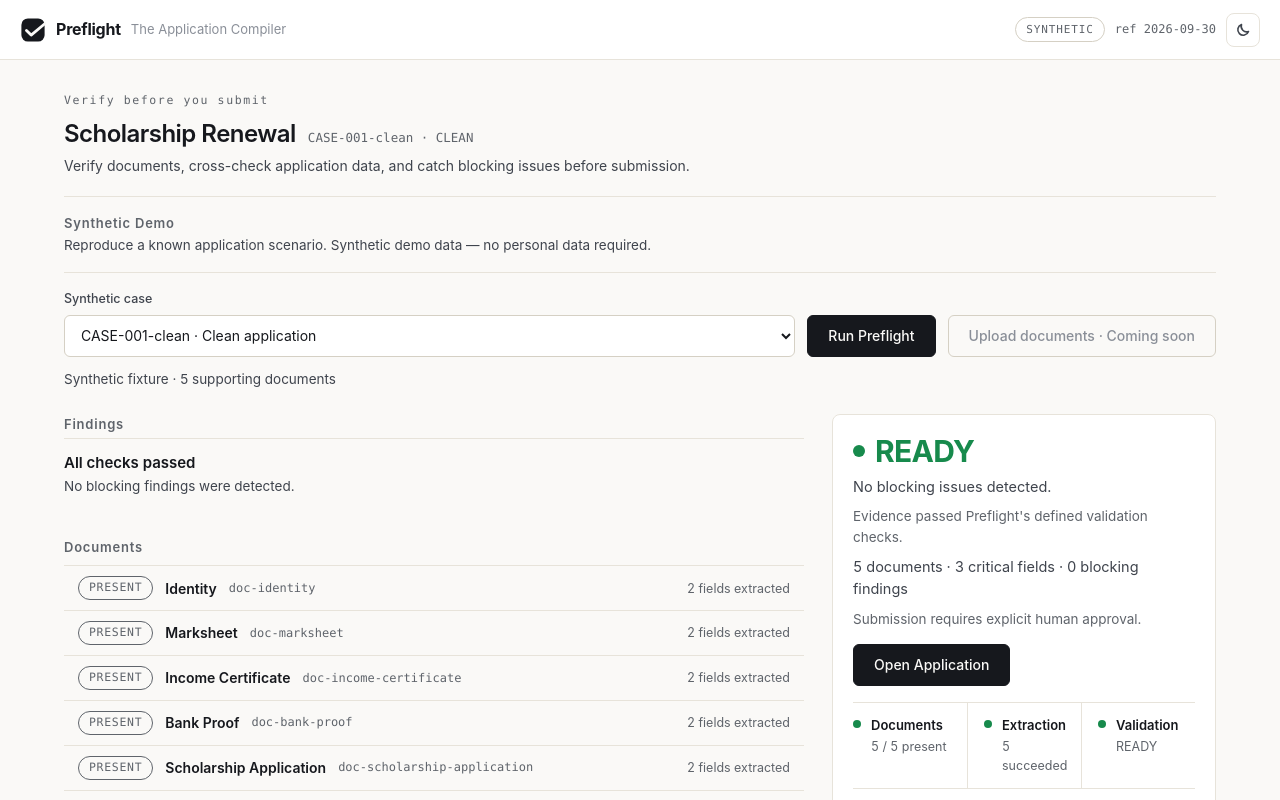
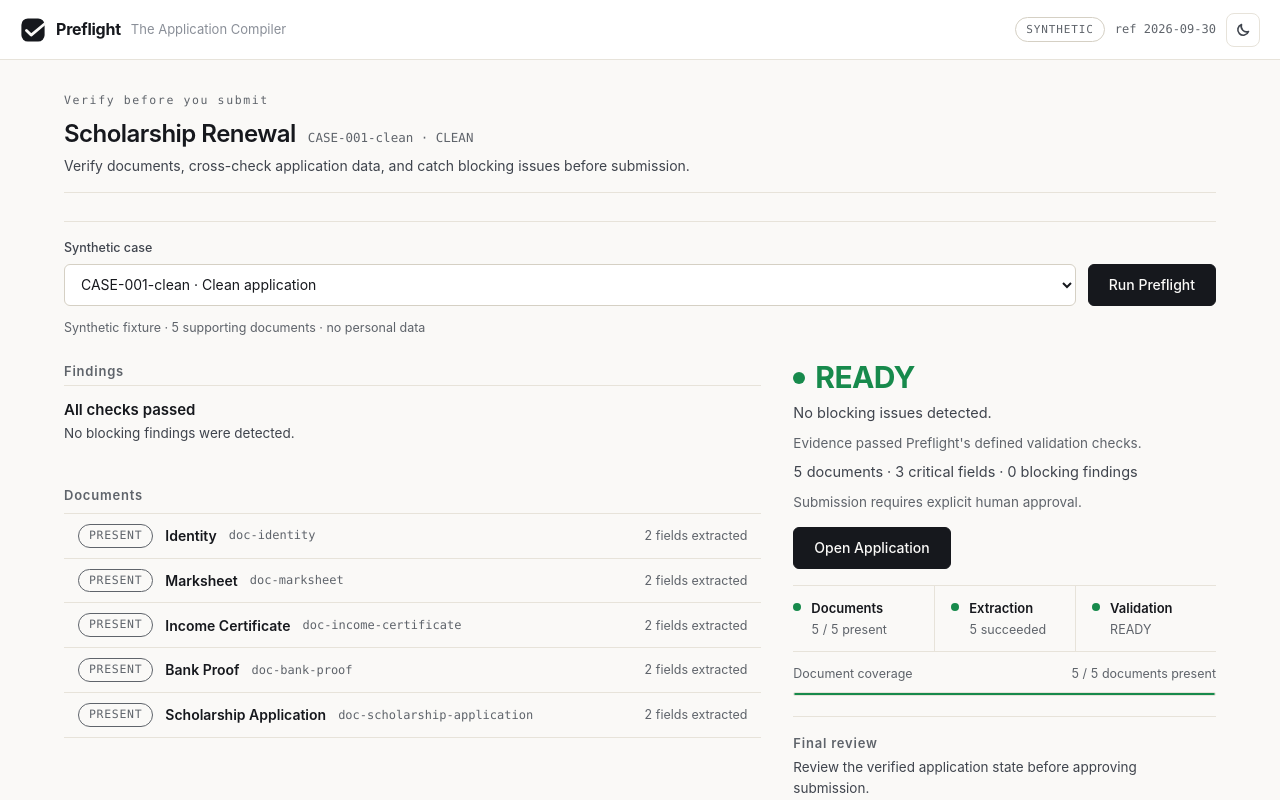
Before and after one commit to DivyanshuRaj7/preflight, a React (Vite) app: page / in a window 1280 px wide. Both pictures are taken after a click on the button "Run Preflight". Shown: the top 800 px of the page. Built offline with nearby package versions, Linux system fonts and the light colour scheme.

Commit message:
fix: flatten console into workstation layout without nested scrolling

```diff
--- a/src/ui/ApprovalPanel.tsx
+++ b/src/ui/ApprovalPanel.tsx
@@ -47,6 +47,12 @@ export function ApprovalPanel({ run }: { run: PreflightRun }) {
         <p className="pf-summary">{snapshotError ?? "Review unavailable."}</p>
       ) : (
         <>
+          <p className="pf-review-state">
+            Verified state · <strong>{snapshot.preflightStatus}</strong>
+            <span aria-hidden="true"> · </span>Portal state · <strong>{snapshot.portalState}</strong>
+          </p>
+          <details className="pf-review-details">
+            <summary>Review before approval</summary>
             <dl className="pf-review-list">
               <div>
                 <dt>Application</dt>
@@ -75,6 +81,7 @@ export function ApprovalPanel({ run }: { run: PreflightRun }) {
                 </dd>
               </div>
             </dl>
+          </details>
           {approval === null ? (
             <button
               type="button"
--- a/src/ui/PipelinePanel.tsx
+++ b/src/ui/PipelinePanel.tsx
@@ -106,7 +106,9 @@ export function PipelinePanel({
               </p>
             </div>
           ) : null}
-          <EvidencePanel finding={finding} evidence={evidence} selectedId={selectedEvidenceId} />
+          {finding && finding.evidenceIds.length > 0 ? (
+            <EvidencePanel finding={finding} evidence={evidence} selectedId={selectedEvidenceId} />
+          ) : null}
           <div className="pf-pipeline-actions">
             <a className="pf-btn pf-btn-link" href="#findings">
               Review findings
--- a/src/ui/WorkspaceHeader.tsx
+++ b/src/ui/WorkspaceHeader.tsx
@@ -37,8 +37,6 @@ export function WorkspaceHeader({
         </p>
       ) : null}
       <div className="pf-demo">
-        <h2 className="pf-section-title">Synthetic Demo</h2>
-        <p className="pf-summary">Reproduce a known application scenario. Synthetic demo data — no personal data required.</p>
         <div className="pf-controls">
           <div className="pf-field pf-field-grow">
             <label htmlFor="case-select">Synthetic case</label>
@@ -64,17 +62,9 @@ export function WorkspaceHeader({
           <button type="button" className="pf-btn" onClick={onRun} disabled={running}>
             {running ? "Running…" : "Run Preflight"}
           </button>
-          <button
-            type="button"
-            className="pf-btn-secondary pf-btn-soon"
-            disabled
-            title="Direct document upload is not available in this build."
-          >
-            Upload documents · Coming soon
-          </button>
         </div>
-        <p className="pf-summary" translate="no">
-          Synthetic fixture · {documentCount} supporting documents
+        <p className="pf-context-line" translate="no">
+          Synthetic fixture · {documentCount} supporting documents · no personal data
         </p>
       </div>
     </header>
--- a/src/ui/tokens.css
+++ b/src/ui/tokens.css
@@ -156,8 +156,8 @@ button, select { touch-action: manipulation; font: inherit; }
 .pf-title { font-size: 24px; font-weight: 600; letter-spacing: -0.022em; line-height: 1.2; margin: 0; text-wrap: balance; }
 .pf-context-row { display: flex; align-items: baseline; gap: 12px; flex-wrap: wrap; }
 .pf-lede { margin: 6px 0 0; font-size: 14px; color: var(--ink-muted); max-width: 72ch; }
-.pf-demo { margin-top: 20px; padding-top: 16px; border-top: 1px solid var(--hairline); }
-.pf-demo > .pf-section-title { margin-bottom: 2px; }
+.pf-demo { margin-top: 16px; padding-top: 12px; border-top: 1px solid var(--hairline); }
+.pf-context-line { margin: 8px 0 0; color: var(--ink-subtle); font-size: 12.5px; }
 .pf-case-id { font-family: var(--font-mono); font-size: 12.5px; color: var(--ink-subtle); margin: 0; }
 .pf-adversarial-flag { display: flex; align-items: center; gap: 8px; margin: 10px 0 0; font-size: 13px; color: var(--ink-muted); }
 .pf-case-id strong { color: var(--ink-muted); font-weight: 500; }
@@ -206,6 +206,7 @@ button, select { touch-action: manipulation; font: inherit; }
   font-size: 14px;
   font-weight: 500;
   padding: 9px 20px;
+  white-space: nowrap;
   min-height: 42px;
   border-radius: var(--radius-sm);
   border: 1px solid var(--hairline-strong);
@@ -218,37 +219,18 @@ button, select { touch-action: manipulation; font: inherit; }
 .pf-btn-secondary:hover { background: var(--surface-2); border-color: var(--ink-subtle); }
 .pf-btn-secondary:active { transform: translateY(1px); }
 a.pf-btn-link { text-decoration: none; display: inline-flex; align-items: center; }
-.pf-btn-soon:disabled { background: transparent; border-color: var(--hairline-strong); color: var(--ink-faint); opacity: 1; cursor: not-allowed; }
 
 /* ---------- Decision desk: evidence left, decision right ---------- */
 
 .pf-desk {
   display: grid;
-  grid-template-columns: minmax(0, 1fr) 384px;
-  gap: 28px;
+  grid-template-columns: minmax(0, 1.65fr) minmax(0, 1fr);
+  gap: 32px;
   align-items: start;
   margin-top: 24px;
 }
-.pf-desk-side {
-  position: sticky;
-  top: 16px;
-  max-height: calc(100vh - 32px);
-  overflow-y: auto;
-  min-width: 0;
-}
-.pf-desk-side .pf-pipeline {
-  background: var(--surface-1);
-  border: 1px solid var(--hairline);
-  border-radius: var(--radius-md);
-  padding: 20px;
-}
-.pf-desk-side .pf-approval {
-  background: var(--surface-1);
-  border: 1px solid var(--hairline);
-  border-radius: var(--radius-md);
-  padding: 20px;
-  margin-top: 16px;
-}
+.pf-desk-side { min-width: 0; }
+.pf-desk-side .pf-approval { margin-top: 20px; padding-top: 16px; border-top: 1px solid var(--hairline); }
 
 /* ---------- Verification pipeline panel ---------- */
 
@@ -318,7 +300,7 @@ a.pf-btn-link { text-decoration: none; display: inline-flex; align-items: center
   font-variant-numeric: tabular-nums;
 }
 .pf-progress {
-  height: 6px;
+  height: 4px;
   border-radius: var(--radius-pill);
   background: var(--surface-2);
   border: 1px solid var(--hairline);
@@ -347,7 +329,6 @@ section { scroll-margin-top: 16px; }
 /* ---------- Findings ---------- */
 
 .pf-summary { margin: 0 0 8px; color: var(--ink-muted); font-size: 13.5px; }
-.pf-controls + .pf-summary { margin-top: 8px; }
 .pf-summary strong { color: var(--ink); font-variant-numeric: tabular-nums; }
 .pf-finding-list { list-style: none; margin: 0; padding: 0; }
 .pf-finding {
@@ -429,6 +410,11 @@ section { scroll-margin-top: 16px; }
 .pf-docs { margin-top: 0; }
 
 /* Approval boundary: quiet review list, explicit action, visible verdict. */
+.pf-review-state { margin: 8px 0 0; font-size: 13px; color: var(--ink-muted); font-variant-numeric: tabular-nums; }
+.pf-review-state strong { color: var(--ink); font-weight: 600; }
+.pf-review-details { margin-top: 8px; }
+.pf-review-details summary { font-size: 13px; font-weight: 600; color: var(--ink-muted); cursor: pointer; width: fit-content; border-radius: 2px; }
+.pf-review-details summary:hover { color: var(--ink); }
 .pf-approval { margin-top: 0; }
 .pf-review-list { margin: 8px 0 0; }
 .pf-review-list > div { display: grid; grid-template-columns: minmax(120px, 180px) minmax(0, 1fr); gap: 2px 12px; padding: 4px 0; }
@@ -505,7 +491,7 @@ section { scroll-margin-top: 16px; }
 
 @media (max-width: 1023px) {
   .pf-desk { display: flex; flex-direction: column; }
-  .pf-desk-side { position: static; max-height: none; overflow: visible; order: -1; }
+  .pf-desk-side { order: -1; }
 }
 
 @media (max-width: 767px) {
```
Lines whose indentation alone changed are shown as unchanged.
